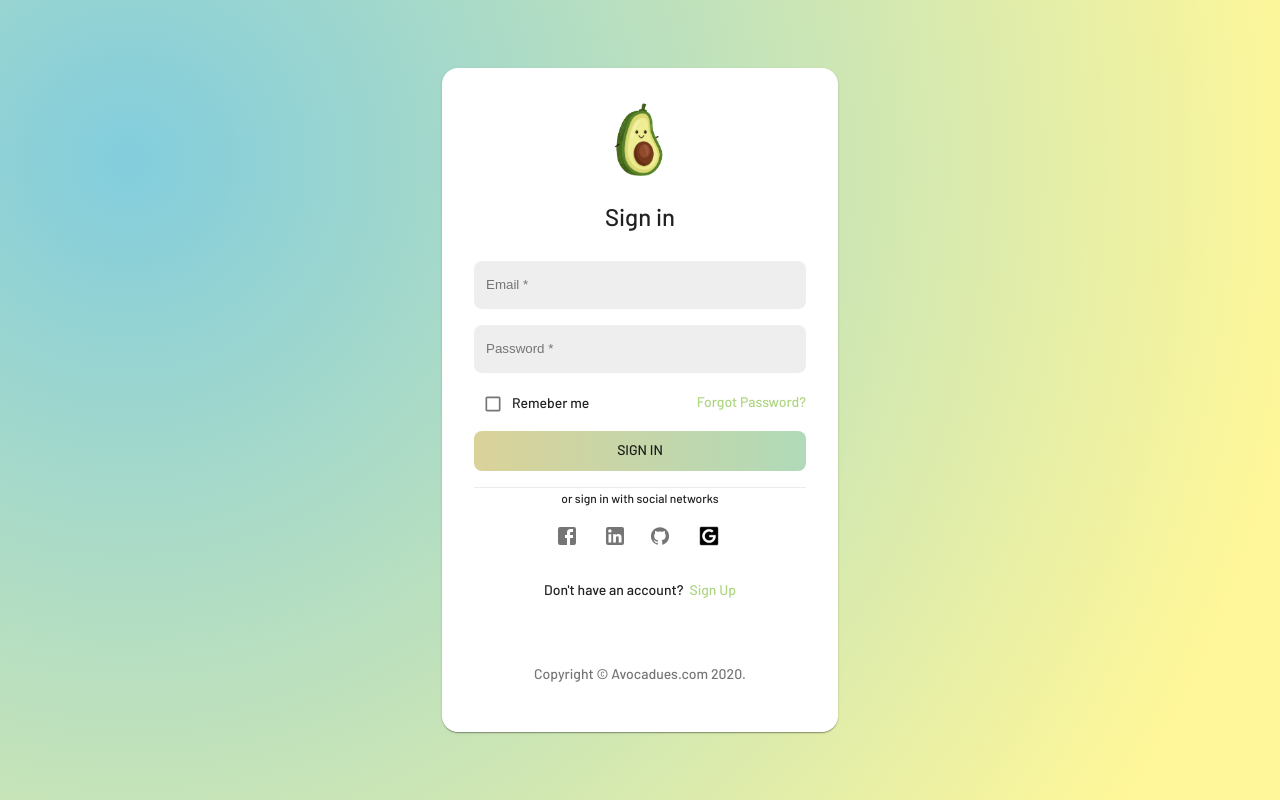
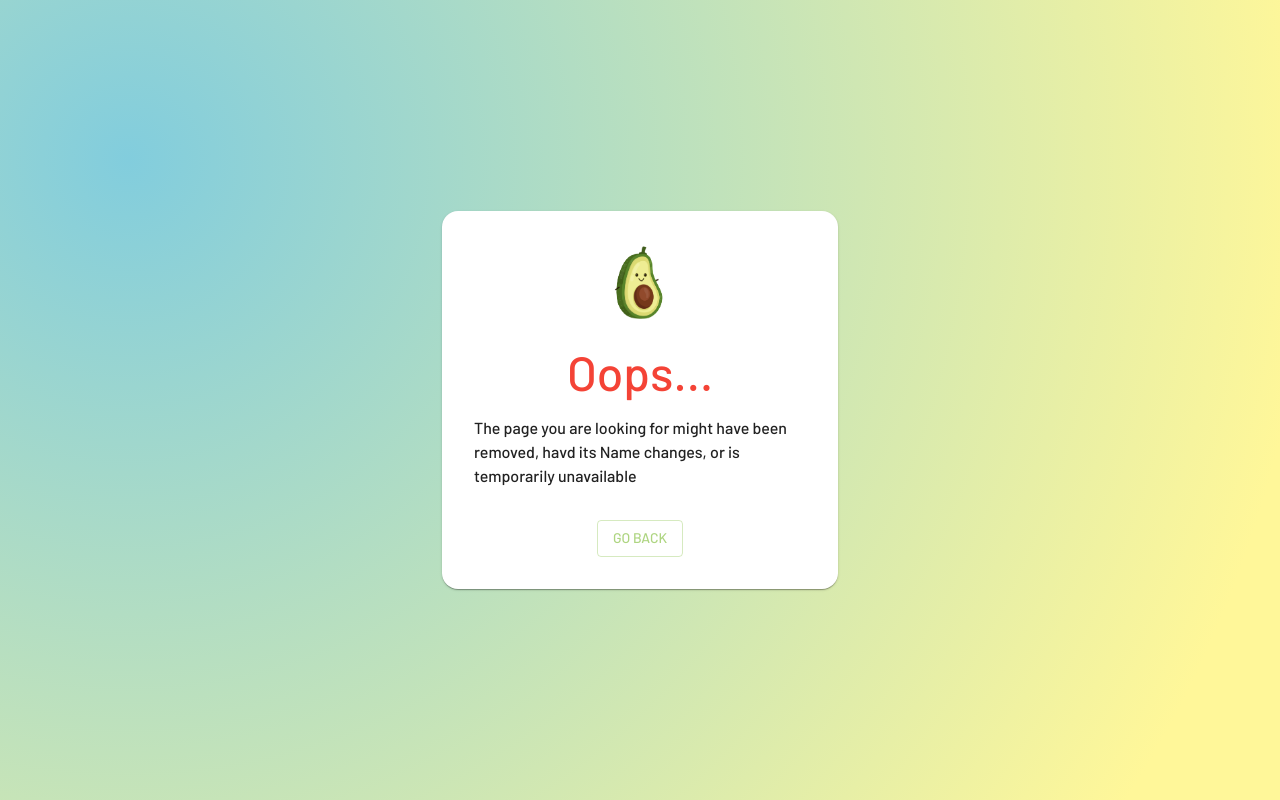
Before and after one commit to scottsun17/Avocadues, a React (Create React App) app in the folder frontend/: page / in a window 1280 px wide. Built offline with nearby package versions, Linux system fonts and the light colour scheme.

Commit message:
added react-router-dom && errorPage - FE

```diff
--- a/frontend/package.json
+++ b/frontend/package.json
@@ -12,6 +12,7 @@
     "react": "^16.13.1",
     "react-dom": "^16.13.1",
     "react-hook-form": "^6.9.0",
+    "react-router-dom": "^5.2.0",
     "react-scripts": "3.4.3"
   },
   "scripts": {
--- a/frontend/src/App.js
+++ b/frontend/src/App.js
@@ -1,12 +1,16 @@
 import React from 'react';
-import SignIn from './components/landingPage/signIn';
-import './css/App.css';
+import { BrowserRouter as Router, Route, Switch } from "react-router-dom";
+import errorPage from './pages/errorPage';
+import landingPage from './pages/landingPage';
 
 function App() {
   return (
-    <div className="App">
-      <SignIn />
-    </div>
+    <Router>
+      <Switch>
+        <Route exact path="/signin" component={landingPage} />
+        <Route path="*" component={errorPage} />
+      </Switch>
+    </Router>
   );
 }
 
--- /dev/null
+++ b/frontend/src/pages/errorPage.js
@@ -0,0 +1,80 @@
+import React from 'react';
+
+// material ui
+import { makeStyles } from '@material-ui/core/styles';
+import { Box, Button, Paper, Typography, Container, CssBaseline } from '@material-ui/core';
+
+// framer motion
+import { motion } from "framer-motion";
+
+// router
+import { useHistory } from "react-router-dom";
+
+import '../css/App.css'
+import img from '../assets/imgs/logo.png';
+
+const useStyles = makeStyles((theme) => ({
+    paper: {
+        display: 'flex',
+        flexDirection: 'column',
+        alignItems: 'center',
+        borderRadius: theme.spacing(2),
+        padding: theme.spacing(4)
+    },
+    title: {
+        marginTop: theme.spacing(2)
+    },
+    backBtn: {
+        marginTop: theme.spacing(4)
+    }
+}));
+
+
+const Error = () => {
+
+    const classes = useStyles();
+    let history = useHistory();
+
+    const goBack = () => {
+        history.push("/signin");
+    }
+    return (
+        <Container component="main" maxWidth="xs">
+            <CssBaseline />
+            <Paper className={classes.paper}>
+                <motion.div
+                    initial={{ scale: 0 }}
+                    animate={{ rotate: 360, scale: 1 }}
+                    transition={{
+                        type: "spring",
+                        stiffness: 260,
+                        damping: 20
+                    }}
+                    whileHover={{ scale: 1.2 }}
+                    whileTap={{ scale: 0.8 }}
+                >
+                    <img width="80px" src={img} alt="logo" />
+                </motion.div>
+                <Typography color="error" component="h1" variant="h3" className={classes.title}>
+                    Oops...
+                </Typography>
+                <Typography component="h1" variant="body1" className={classes.title}>
+                    The page you are looking for might have been removed, havd its Name changes, or is temporarily unavailable
+                </Typography>
+                <Button color="primary" variant="outlined" className={classes.backBtn} onClick={goBack}>Go Back</Button>
+            </Paper>
+
+        </Container>
+
+    )
+}
+
+const errorPage = () => {
+    return (
+        <div className="App">
+            <Error />
+        </div>
+    );
+};
+
+export default errorPage;
--- /dev/null
+++ b/frontend/src/pages/landingPage.js
@@ -0,0 +1,13 @@
+import React from 'react';
+import SignIn from '../components/landingPage/signIn';
+import '../css/App.css'
+
+const landingPage = () => {
+    return (
+        <div className="App">
+            <SignIn />
+        </div>
+    );
+};
+
+export default landingPage;
```
Also changed, not shown: frontend/src/components/landingPage/signUp.js (added, +11 -0 lines), 1 other file (tests, documents, lock files or other folders).
